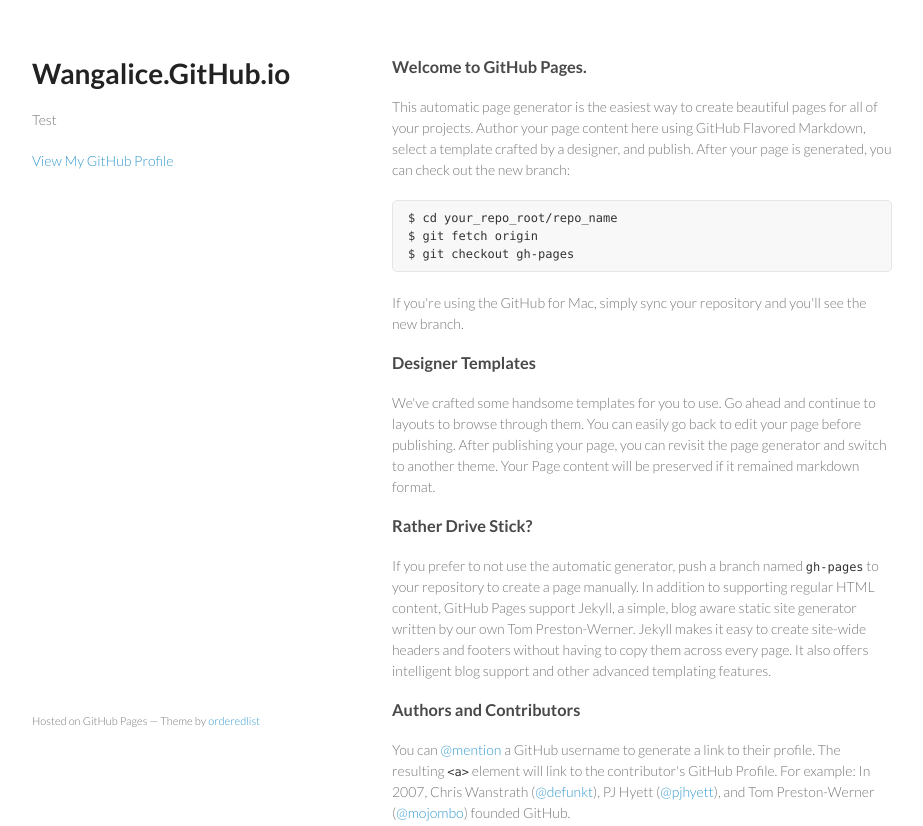
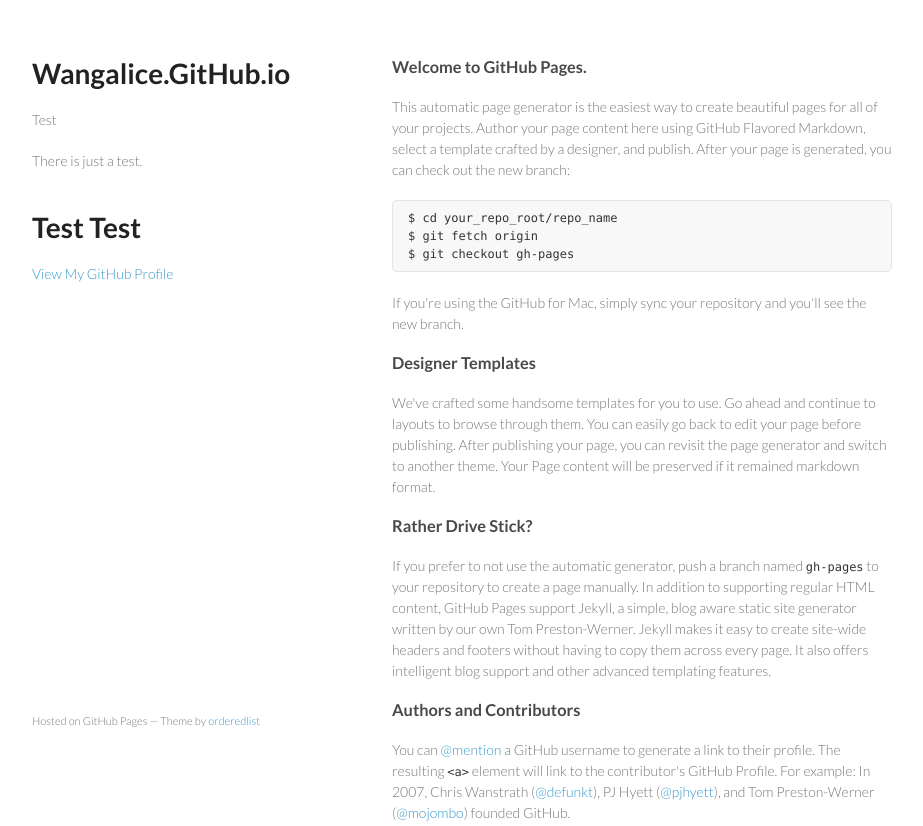
Before and after one commit to bierxiaobia/wangalice.github.io, a plain HTML site: page index.html in a window 1280 px wide. Shown: the top 826 px of the page, without its empty margins (178-1101 px from the left). Drawn offline with Linux system fonts and the light colour scheme.

Commit message:
post test code

```diff
--- a/index.html
+++ b/index.html
@@ -17,6 +17,9 @@
       <header>
         <h1>Wangalice.GitHub.io</h1>
         <p>Test</p>
+        <p>There is just a test.</p>
+        <br/>
+        <h1>Test Test</h1>
 
 
         <p class="view"><a href="https://github.com/wangalice">View My GitHub Profile</a></p>
```
